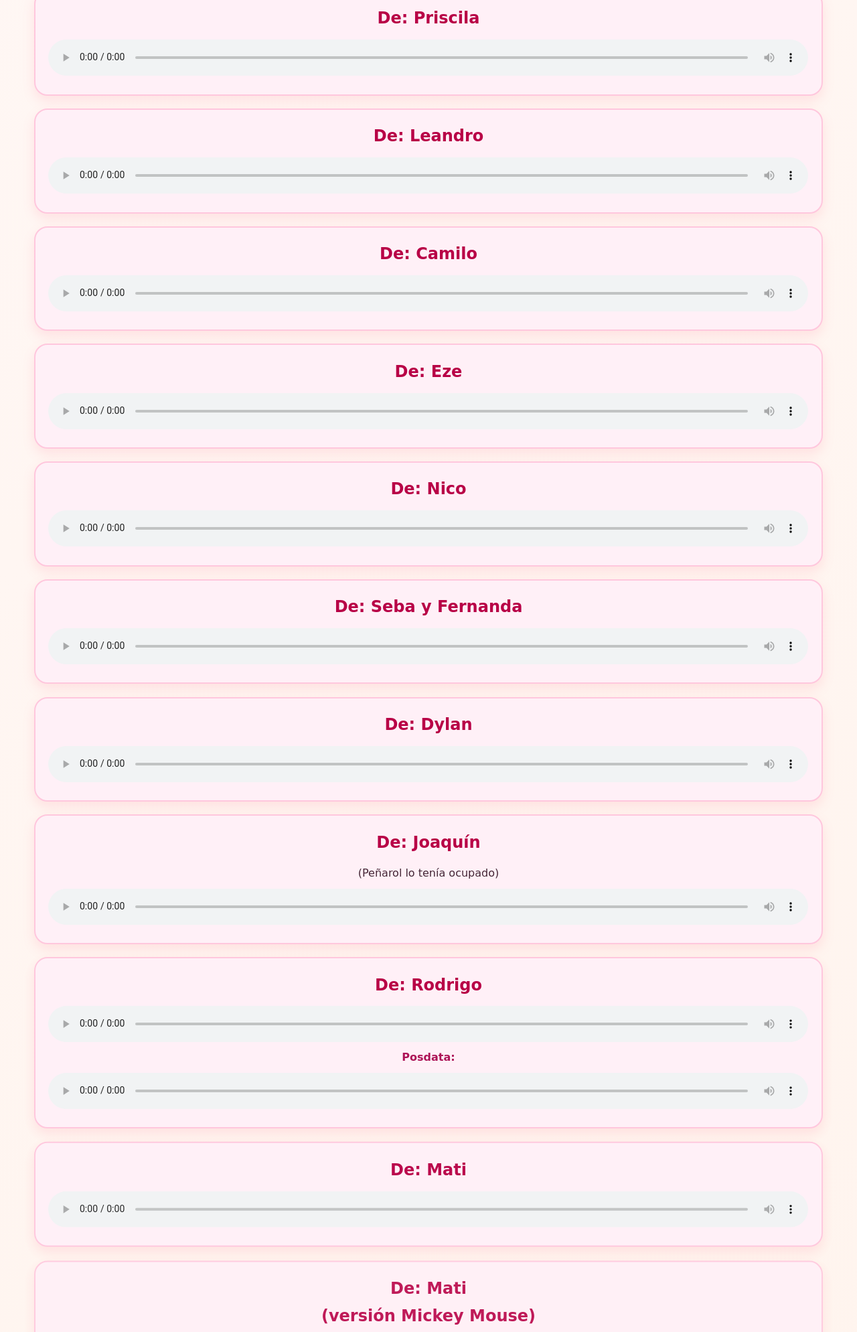
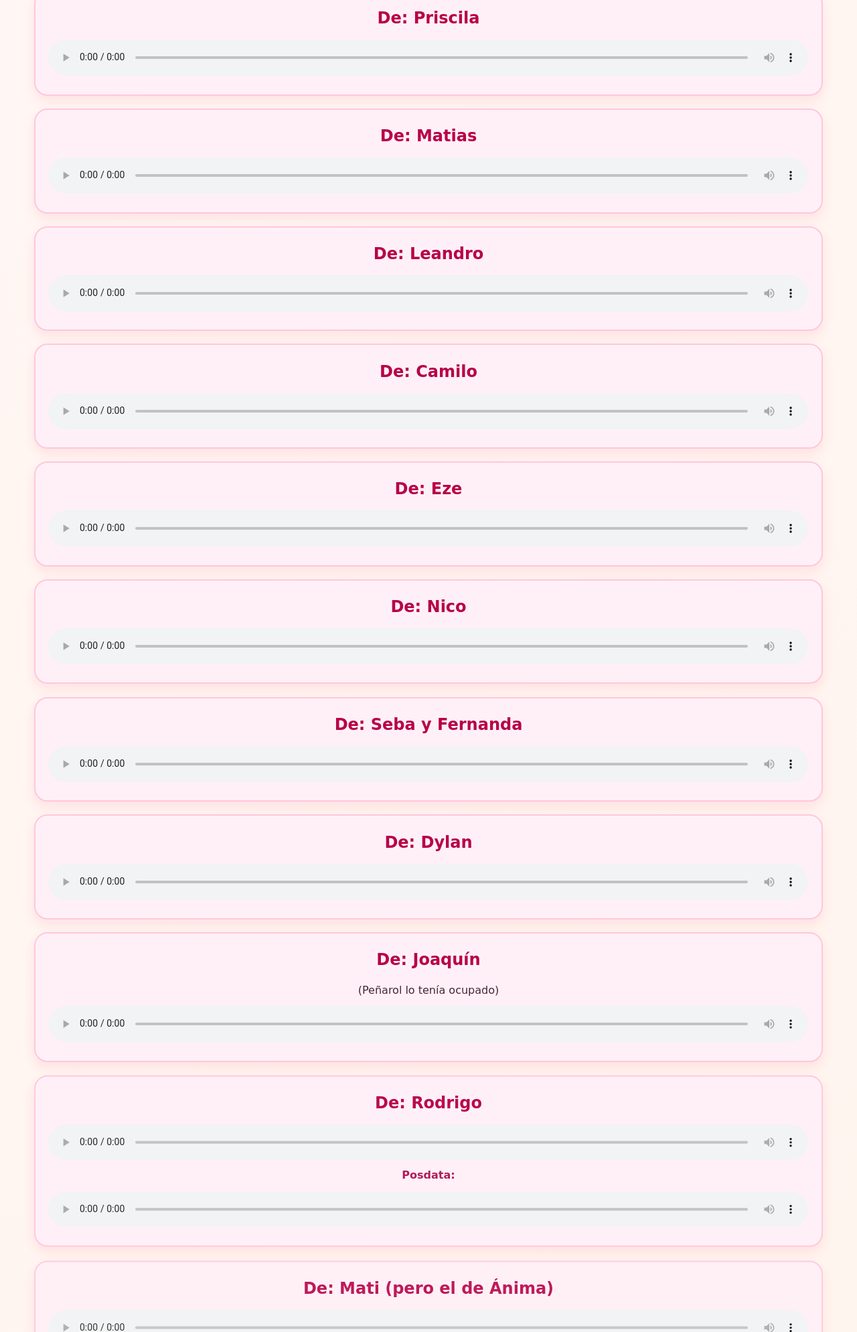
Before and after one commit to gabrielalonsoo13/cumple-mama, a plain HTML site: page index.html in a window 1280 px wide. Shown: the part 4658-6647 px from the top of the page at 67% size. Drawn offline with Linux system fonts and the light colour scheme; a web font is replaced by a local one.

Commit message:
audio mati

```diff
--- a/index.html
+++ b/index.html
@@ -88,6 +88,11 @@
             </div>
 
             <div class="audio-item">
+                <h3>De: Matias</h3>
+                <audio controls src="audios\matias.opus"></audio>
+            </div>
+
+            <div class="audio-item">
                 <h3>De: Leandro</h3>
                 <audio controls src="audios\lea.opus"></audio>
             </div>
@@ -131,7 +136,7 @@
             </div>
 
             <div class="audio-item">
-                <h3>De: Mati</h3>
+                <h3>De: Mati (pero el de Ánima)</h3>
                 <audio controls src="audios\mati.opus"></audio>
             </div>
 
```
Also changed, not shown: 1 other file.
